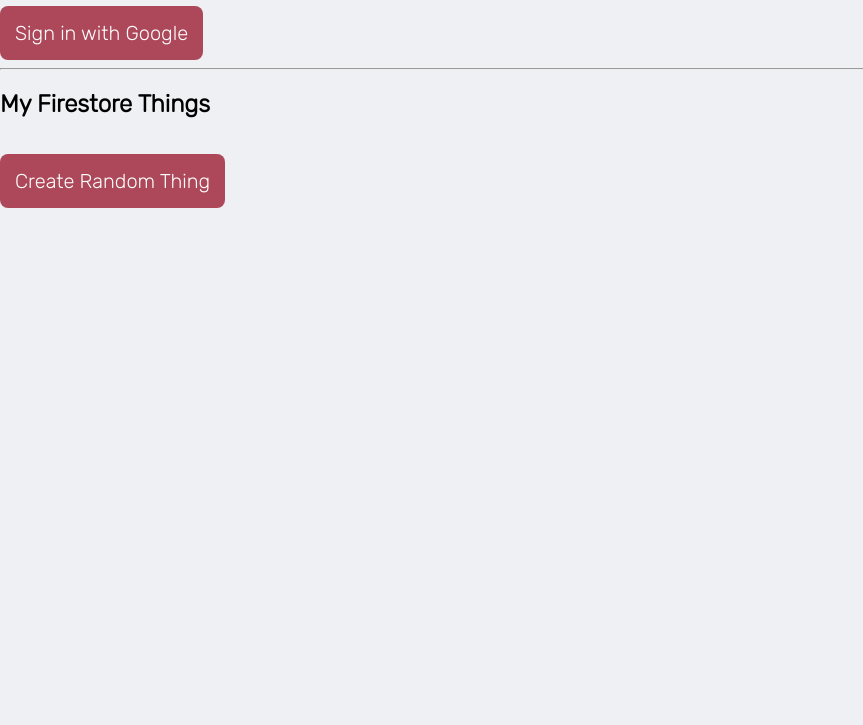
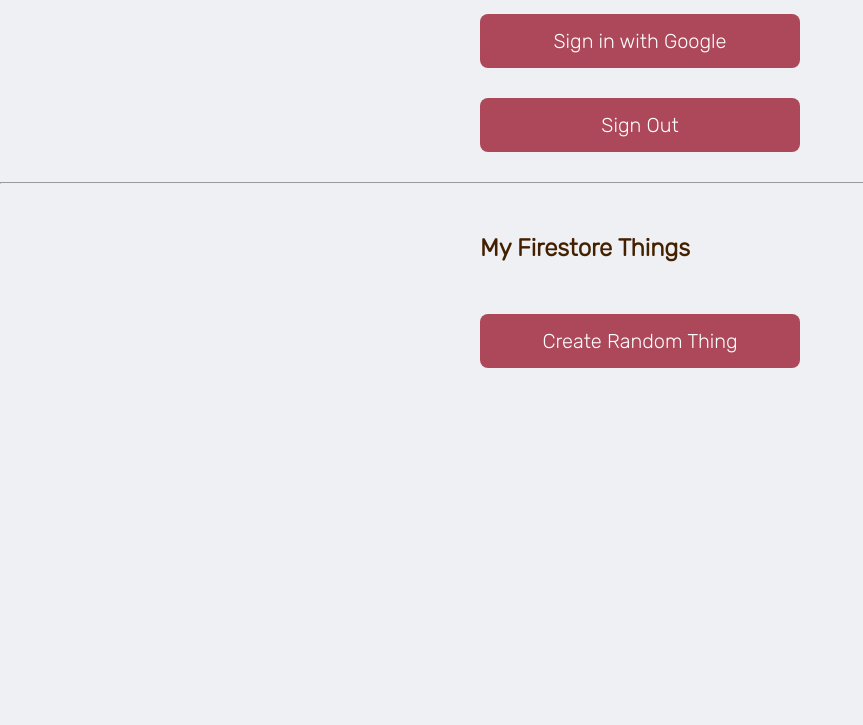
Before and after one commit to adiloc/shopping-cart-app, a website built with Vite: page index.html in a window 1280 px wide. Shown: the part 75-800 px from the top of the page, without its empty margins (0-863 px from the left). Built offline with nearby package versions, Linux system fonts and the light colour scheme.

Commit message:
querying data

```diff
--- a/index.css
+++ b/index.css
@@ -3,10 +3,11 @@ html, body {
   padding: 0;
   font-family: 'Rubik', sans-serif;
   background-color: #EEF0F4;
+  color: #432000;
+  user-select: none;
 }
 
-#login,
-#app {
+section {
   display: flex;
   flex-direction: column;
   max-width: 320px;
@@ -39,6 +40,17 @@ button {
   font-size: 20px;
   text-align: center;
   font-family: 'Rubik', sans-serif;
+}
+
+button {
+  color: #FDFDFD;
+  background-color: #AC485A;
+  border: 0;
+  padding: 15px;
+  border-radius: 8px;
+  font-size: 20px;
+  text-align: center;
+  font-family: 'Rubik', sans-serif;
   cursor: pointer;
 }
 
```
Also changed, not shown: index.js (+9 -28 lines), site.webmanifest (added).
